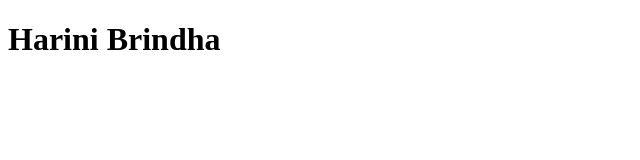
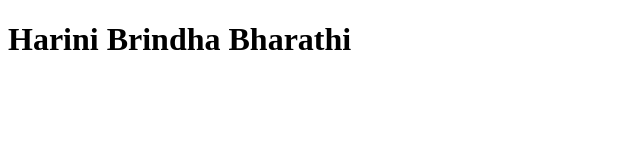
Before and after one commit to harinibrindha/samplerepo, a plain HTML site: page index.html in a window 1280 px wide. Shown: the whole page, without its empty margins (0-640 px from the left). Drawn offline with Linux system fonts and the light colour scheme.

Commit message:
fix : changed my name

```diff
--- a/index.html
+++ b/index.html
@@ -6,6 +6,6 @@
     <title>Documents</title>
 </head>
 <body>
-    <h1>Harini Brindha</h1>
+    <h1>Harini Brindha Bharathi</h1>
 </body>
 </html>
```
